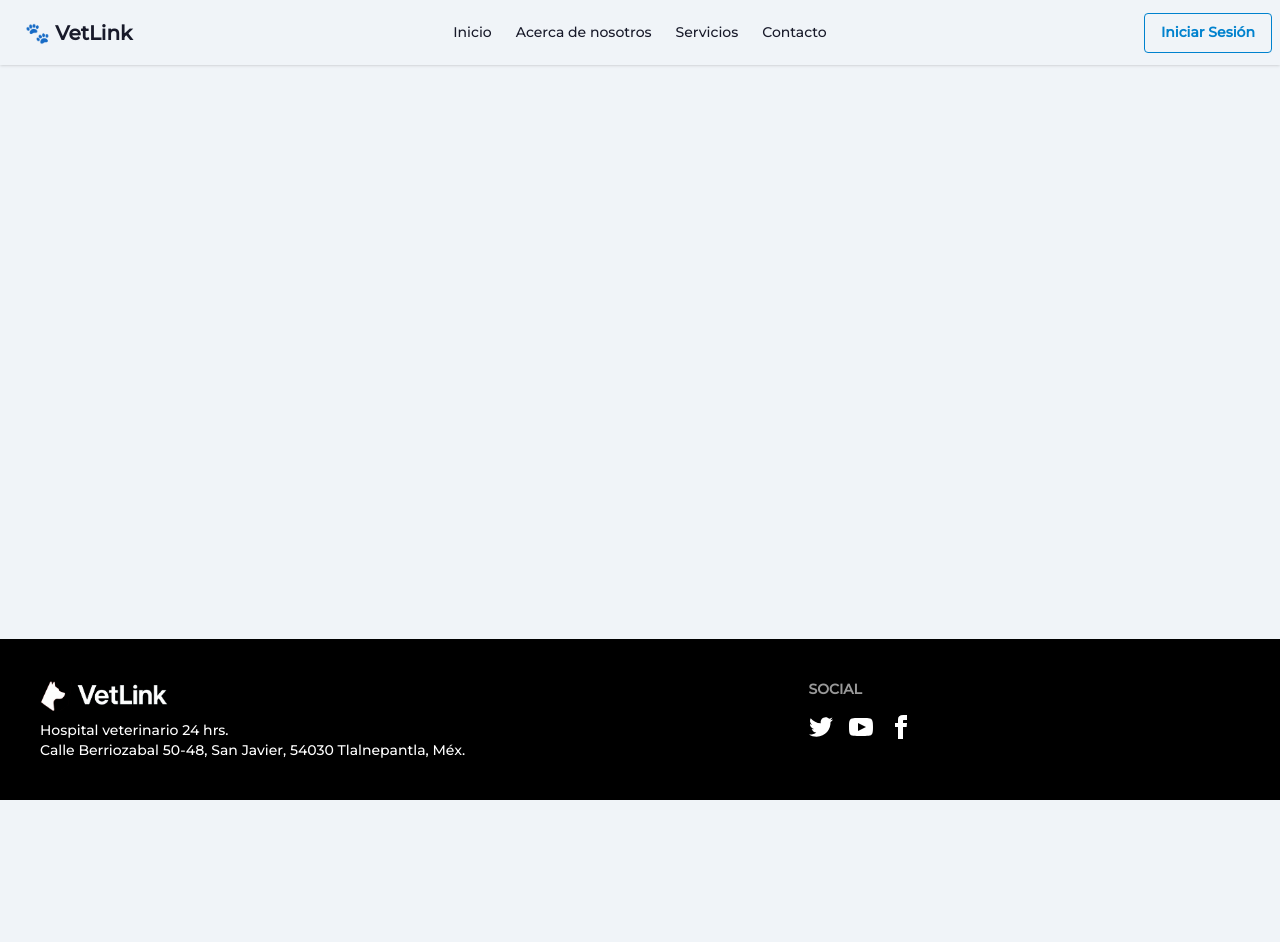
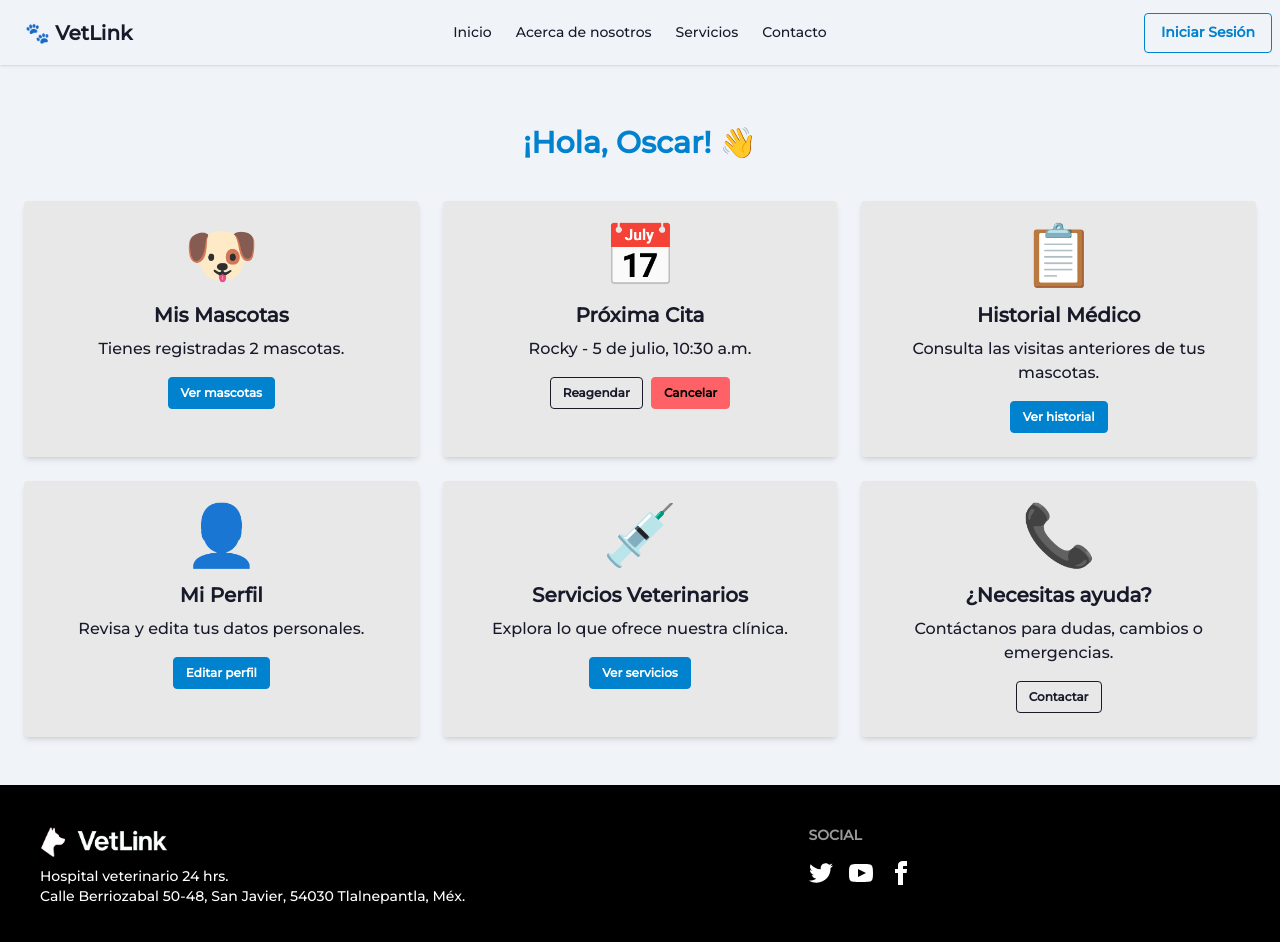
Before and after one commit to osar8405/vetlink, an Angular app: page /cliente in a window 1280 px wide. Before the commit this address led to /. Shown: the top 942 px of the page. Before the commit the page ends 800 px from the top, so only its background shows below. Built offline with nearby package versions, Linux system fonts and the light colour scheme.

Commit message:
Agegregando perfil cliente

```diff
--- a/src/app/app.routes.ts
+++ b/src/app/app.routes.ts
@@ -36,4 +36,11 @@ export const routes: Routes = [
     path: 'login',
     loadChildren: () => import('./cuenta/cuenta.routes')
   },
+  {
+    path: 'cliente',
+    loadComponent: () =>
+      import('./cliente/components/dashboard/dashboard.component').then(
+        (m) => m.DashboardComponent
+      ),
+  },
 ];
--- /dev/null
+++ b/src/app/cliente/components/dashboard/dashboard.component.html
@@ -0,0 +1,68 @@
+<section class="py-12 px-6 max-w-7xl mx-auto">
+  <h2 class="text-3xl font-bold text-center mb-10 text-primary">¡Hola, Oscar! 👋</h2>
+
+  <div class="grid grid-cols-1 md:grid-cols-2 lg:grid-cols-3 gap-6">
+
+    <!-- Tarjeta: Mascotas -->
+    <div class="card bg-base-200 shadow-md p-6 text-center">
+      <div class="text-6xl mb-4">🐶</div>
+      <h3 class="text-xl font-bold mb-2">Mis Mascotas</h3>
+      <p>Tienes registradas 2 mascotas.</p>
+      <div class="mt-4">
+        <button class="btn btn-primary btn-sm">Ver mascotas</button>
+      </div>
+    </div>
+
+    <!-- Tarjeta: Citas próximas -->
+    <div class="card bg-base-200 shadow-md p-6 text-center">
+      <div class="text-6xl mb-4">📅</div>
+      <h3 class="text-xl font-bold mb-2">Próxima Cita</h3>
+      <p>Rocky - 5 de julio, 10:30 a.m.</p>
+      <div class="mt-4 flex justify-center gap-2">
+        <button class="btn btn-outline btn-sm">Reagendar</button>
+        <button class="btn btn-error btn-sm">Cancelar</button>
+      </div>
+    </div>
+
+    <!-- Tarjeta: Historial Médico -->
+    <div class="card bg-base-200 shadow-md p-6 text-center">
+      <div class="text-6xl mb-4">📋</div>
+      <h3 class="text-xl font-bold mb-2">Historial Médico</h3>
+      <p>Consulta las visitas anteriores de tus mascotas.</p>
+      <div class="mt-4">
+        <button class="btn btn-primary btn-sm">Ver historial</button>
+      </div>
+    </div>
+
+    <!-- Tarjeta: Perfil -->
+    <div class="card bg-base-200 shadow-md p-6 text-center">
+      <div class="text-6xl mb-4">👤</div>
+      <h3 class="text-xl font-bold mb-2">Mi Perfil</h3>
+      <p>Revisa y edita tus datos personales.</p>
+      <div class="mt-4">
+        <button class="btn btn-primary btn-sm">Editar perfil</button>
+      </div>
+    </div>
+
+    <!-- Tarjeta: Servicios -->
+    <div class="card bg-base-200 shadow-md p-6 text-center">
+      <div class="text-6xl mb-4">💉</div>
+      <h3 class="text-xl font-bold mb-2">Servicios Veterinarios</h3>
+      <p>Explora lo que ofrece nuestra clínica.</p>
+      <div class="mt-4">
+        <button class="btn btn-primary btn-sm">Ver servicios</button>
+      </div>
+    </div>
+
+    <!-- Tarjeta: Soporte / Contacto -->
+    <div class="card bg-base-200 shadow-md p-6 text-center">
+      <div class="text-6xl mb-4">📞</div>
+      <h3 class="text-xl font-bold mb-2">¿Necesitas ayuda?</h3>
+      <p>Contáctanos para dudas, cambios o emergencias.</p>
+      <div class="mt-4">
+        <button class="btn btn-outline btn-sm">Contactar</button>
+      </div>
+    </div>
+
+  </div>
+</section>
--- a/src/app/cuenta/login/login.component.html
+++ b/src/app/cuenta/login/login.component.html
@@ -1,19 +1,14 @@
-<!-- <div class="min-h-screen flex flex-col justify-center items-center bg-base-200 px-4"> -->
-  <div
-    class="w-full max-w-6xl flex flex-col lg:flex-row items-center lg:items-stretch bg-white rounded shadow overflow-hidden">
+<div class="w-full max-w-6xl mx-auto flex flex-col lg:flex-row hero rounded overflow-hidden">
 
-    <!-- Columna izquierda (texto) -->
-    <!-- <div class="w-full lg:w-1/2 bg-base-200 flex items-center justify-center p-10">
-      <div>
-        <h1 class="text-5xl font-bold text-primary">Ingresar</h1>
-        <p class="mt-4 text-gray-700">
-          ¡Nos alegra tenerte de vuelta! Ingresa a tu cuenta.
-        </p>
+  <!-- Columna: Imagen -->
+  <div class="w-full lg:w-1/2 h-64 lg:h-auto hidden lg:block relative">
+    <!-- <img src="/assets/images/veterinaria/clinica.jpg" alt="Veterinaria" class="object-cover w-full h-full" /> -->
+     <h1 class="font-bold text-primary text-3xl">Iniciar sesión</h1>
+     <p class="py-6">¡Nos alegra tenerte de vuelta! Ingresa a tu cuenta</p>
   </div>
-    </div> -->
 
-    <!-- Columna derecha (formulario) -->
-    <div class="w-full  bg-base-100 flex items-center justify-center p-10">
+  <!-- Columna: Formulario -->
+  <div class="w-full lg:w-1/2  flex items-center justify-center p-10">
     <div class="w-full max-w-md">
       <fieldset class="fieldset">
         <label class="label">Correo electrónico</label>
@@ -26,9 +21,8 @@
           <a class="link link-hover text-sm text-primary">¿Olvidaste tu contraseña?</a>
         </div>
 
-          <button class="btn btn-primary w-full mt-6">Aceptar</button>
+        <button class="btn btn-primary w-full mt-6" [routerLink]="['/cliente']">Aceptar</button>
       </fieldset>
     </div>
   </div>
 </div>
-<!-- </div> -->
--- a/src/app/cuenta/login/login.component.ts
+++ b/src/app/cuenta/login/login.component.ts
@@ -1,8 +1,9 @@
 import { Component, EventEmitter, Output } from '@angular/core';
+import { RouterLink } from '@angular/router';
 
 @Component({
   selector: 'app-login',
-  imports: [],
+  imports: [RouterLink],
   templateUrl: './login.component.html',
 })
 export class LoginComponent {
@@ -11,7 +12,7 @@ export class LoginComponent {
 onSubmit() {
   // this.authService.login(this.form.value).subscribe({
   //   next: () => {
-  //     this.loginSuccess.emit(); // <-- cierra modal desde afuera
+      this.loginSuccess.emit(); // <-- cierra modal desde afuera
   //   },
   //   error: () => {
   //     // muestra error
--- a/src/app/servicios/servicios.component.html
+++ b/src/app/servicios/servicios.component.html
@@ -1,28 +1,62 @@
 <section class="py-12 px-6 max-w-6xl mx-auto">
-  <h2 class="text-3xl font-bold text-center mb-8">Nuestros Servicios</h2>
+  <h2 class="text-3xl font-bold text-center mb-8 text-primary">Nuestros Servicios</h2>
 
   <div class="grid grid-cols-1 sm:grid-cols-2 lg:grid-cols-4 gap-6">
-
-    <div class="card bg-base-200 shadow-md p-6 text-center">
+    <!-- Wellness -->
+    <div class="card bg-base-100 shadow-xl h-full p-6 transition:shadow hover:shadow-2xl text-center">
       <div class="text-5xl mb-4">🩺</div>
-      <h3 class="font-bold text-lg mb-2">Exámenes de Bienestar</h3>
-      <p>Chequeos regulares para asegurar que tu mascota esté sana.</p>
+      <h3 class="text-primary font-bold text-lg mb-2">Bienestar y Exámenes Preventivos</h3>
+      <p>Chequeos integrales: peso, piel, dientes, corazón, parásitos y más — ideal para detección temprana de
+        enfermedades.</p>
     </div>
 
-    <div class="card bg-base-200 shadow-md p-6 text-center">
+    <!-- Vacunación -->
+    <div class="card bg-base-100 shadow-xl h-full p-6 transition:shadow hover:shadow-2xl text-center">
       <div class="text-5xl mb-4">💉</div>
-      <h3 class="font-bold text-lg mb-2">Vacunación</h3>
-      <p>Protege a tu mascota contra enfermedades comunes.</p>
+      <h3 class="text-primary font-bold text-lg mb-2">Programas de Vacunación</h3>
+      <p>Esquemas personalizados para perros y gatos: rabia, parvovirus, felina, bordetella, y más.</p>
     </div>
 
-    <div class="card bg-base-200 shadow-md p-6 text-center">
-      <div class="text-5xl mb-4">🦷</div>
-      <h3 class="font-bold text-lg mb-2">Cuidado Dental</h3>
-      <p>Mantén los dientes de tu mascota limpios y saludables.</p>
+    <!-- Diagnóstico -->
+    <div class="card bg-base-100 shadow-xl h-full p-6 transition:shadow hover:shadow-2xl text-center">
+      <div class="text-5xl mb-4">🔬</div>
+      <h3 class="text-primary font-bold text-lg mb-2">Diagnóstico Avanzado</h3>
+      <p>Laboratorio, analíticas (sangre, orina, heces), rayos X, ultrasonido y diagnóstico al momento.</p>
     </div>
 
-    <div class="card bg-base-200 shadow-md p-6 text-center">
+    <!-- Odontología -->
+    <div class="card bg-base-100 shadow-xl h-full p-6 transition:shadow hover:shadow-2xl text-center">
+      <div class="text-5xl mb-4">🦷</div>
+      <h3 class="text-primary font-bold text-lg mb-2">Salud Dental</h3>
+      <p>Limpiezas profundas, extracciones, radiografías dentales, prevención de periodontitis y halitosis.</p>
+    </div>
+
+    <!-- Cirugías -->
+    <div class="card bg-base-100 shadow-xl h-full p-6 transition:shadow hover:shadow-2xl text-center">
       <div class="text-5xl mb-4">🏥</div>
-      <h3 class="font-bold text-lg mb-2">Cirugías</h3>
-      <p>Procedimientos quirúrgicos avanzados con atención especializada.</p>
+      <h3 class="text-primary font-bold text-lg mb-2">Cirugía y Hospitalización</h3>
+      <p>Esterilizaciones, tejidos blandos, ortopedia, tumores y cuidados post-op con monitoreo continuo.</p>
     </div>
+
+    <!-- Emergencias -->
+    <div class="card bg-base-100 shadow-xl h-full p-6 transition:shadow hover:shadow-2xl text-center">
+      <div class="text-5xl mb-4">🚨</div>
+      <h3 class="text-primary font-bold text-lg mb-2">Atención de Urgencias 24 h</h3>
+      <p>Primeros auxilios, envenenamientos, trauma y emergencias fuera de horario, con respuesta inmediata.</p>
+    </div>
+
+    <!-- Nutrición -->
+    <div class="card bg-base-100 shadow-xl h-full p-6 transition:shadow hover:shadow-2xl text-center">
+      <div class="text-5xl mb-4">🥗</div>
+      <h3 class="text-primary font-bold text-lg mb-2">Asesoría Nutricional</h3>
+      <p>Planes personalizados según edad, raza, actividad o condiciones médicas: control de peso y alergias.</p>
+    </div>
+
+    <!-- Extra: Telemedicina -->
+    <div class="card bg-base-100 shadow-xl h-full p-6 transition:shadow hover:shadow-2xl text-center">
+      <div class="text-5xl mb-4">💻</div>
+      <h3 class="text-primary font-bold text-lg mb-2">Teleconsulta Veterinaria</h3>
+      <p>Consulta virtual por chat o video para resolver dudas, seguimiento o emergencias leves.</p>
+    </div>
+  </div>
+</section>
--- a/src/app/shared/components/login-modal/login-modal.component.html
+++ b/src/app/shared/components/login-modal/login-modal.component.html
@@ -1,7 +1,7 @@
 @if (visible) {
 <div
   class="fixed inset-0 z-50 flex items-center justify-center bg-opacity-50 backdrop-blur-sm transition-opacity duration-300">
-  <div class="bg-white rounded-lg shadow-lg w-full max-w-2xl p-8 animate-fade-in-down relative">
+  <div class="bg-base-200 rounded-lg shadow-lg w-full max-w-2xl p-8 animate-fade-in-down relative">
     <!-- Botón cerrar -->
     <button class="absolute top-2 right-2 text-gray-500 hover:text-gray-700" (click)="closeModal()">
       ✕
```
Also changed, not shown: src/app/cliente/components/dashboard/dashboard.component.ts (added, +8 -0 lines). Lines whose indentation alone changed are shown as unchanged.
